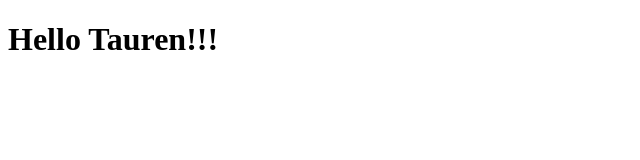
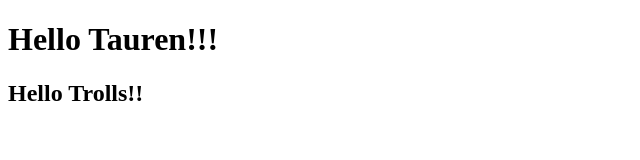
Before and after one commit to Wolfenek/Test-repository, a plain HTML site: page index.html in a window 1280 px wide. Shown: the whole page, without its empty margins (0-640 px from the left). Drawn offline with Linux system fonts and the light colour scheme.

Commit message:
Added Hello Trolls

```diff
--- a/index.html
+++ b/index.html
@@ -10,5 +10,6 @@
     <h1>
         Hello Tauren!!!
     </h1>
+    <h2>Hello Trolls!!</h2>
 </body>
 </html>
```
